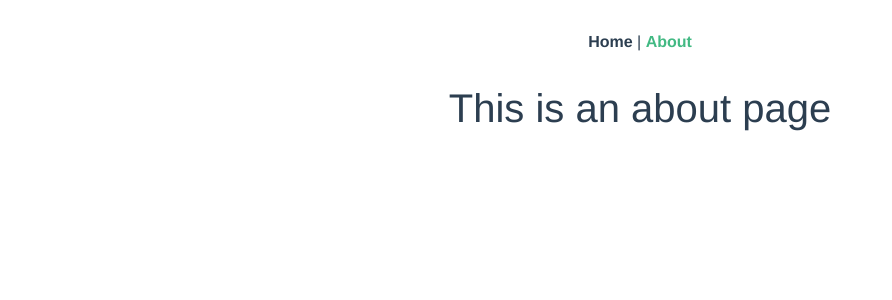
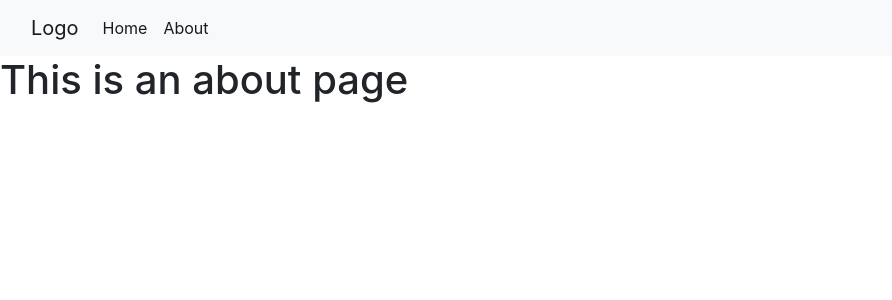
Before and after one commit to evanpowell/al-chargen, a Vue app: page /about in a window 1280 px wide. Shown: the top 300 px of the page, without its empty margins (0-892 px from the left). Built offline with nearby package versions, Linux system fonts and the light colour scheme.

Commit message:
Create navbar

```diff
--- a/src/App.vue
+++ b/src/App.vue
@@ -1,29 +1,26 @@
 <template>
-  <div id="app">
-    <div id="nav">
-      <router-link to="/">Home</router-link> |
-      <router-link to="/about">About</router-link>
-    </div>
+  <div>
+
+    <navbar/>
+
     <router-view/>
+
   </div>
 </template>
 
-<style lang="scss">
-#app {
-  font-family: 'Avenir', Helvetica, Arial, sans-serif;
-  -webkit-font-smoothing: antialiased;
-  -moz-osx-font-smoothing: grayscale;
-  text-align: center;
-  color: #2c3e50;
-}
-#nav {
-  padding: 30px;
-  a {
-    font-weight: bold;
-    color: #2c3e50;
-    &.router-link-exact-active {
-      color: #42b983;
-    }
+<script>
+import Navbar from '@/components/Navbar.vue'
+
+export default {
+  components: {
+    Navbar
   }
 }
+</script>
+
+
+
+
+<style lang="scss">
+
 </style>
--- /dev/null
+++ b/src/components/Navbar.vue
@@ -0,0 +1,26 @@
+<template>
+  <nav class="navbar navbar-expand-lg navbar-light bg-light">
+    <div class="container-fluid">
+      <router-link class="navbar-brand" to="/">Logo</router-link>
+      <button class="navbar-toggler" type="button" data-toggle="collapse" data-target="#navbarSupportedContent" aria-controls="navbarSupportedContent" aria-expanded="false" aria-label="Toggle navigation">
+        <span class="navbar-toggler-icon"></span>
+      </button>
+      <div class="collapse navbar-collapse" id="navbarSupportedContent">
+        <ul class="navbar-nav mr-auto">
+          <li class="nav-item active">
+            <router-link class="nav-link" to="/">Home</router-link>
+          </li>
+          <li class="nav-item active">
+            <router-link class="nav-link" to="/about">About</router-link>
+          </li>
+        </ul>
+      </div>
+    </div>
+  </nav>
+</template>
+
+<script>
+export default {
+  name: 'Navbar'
+}
+</script>
```
